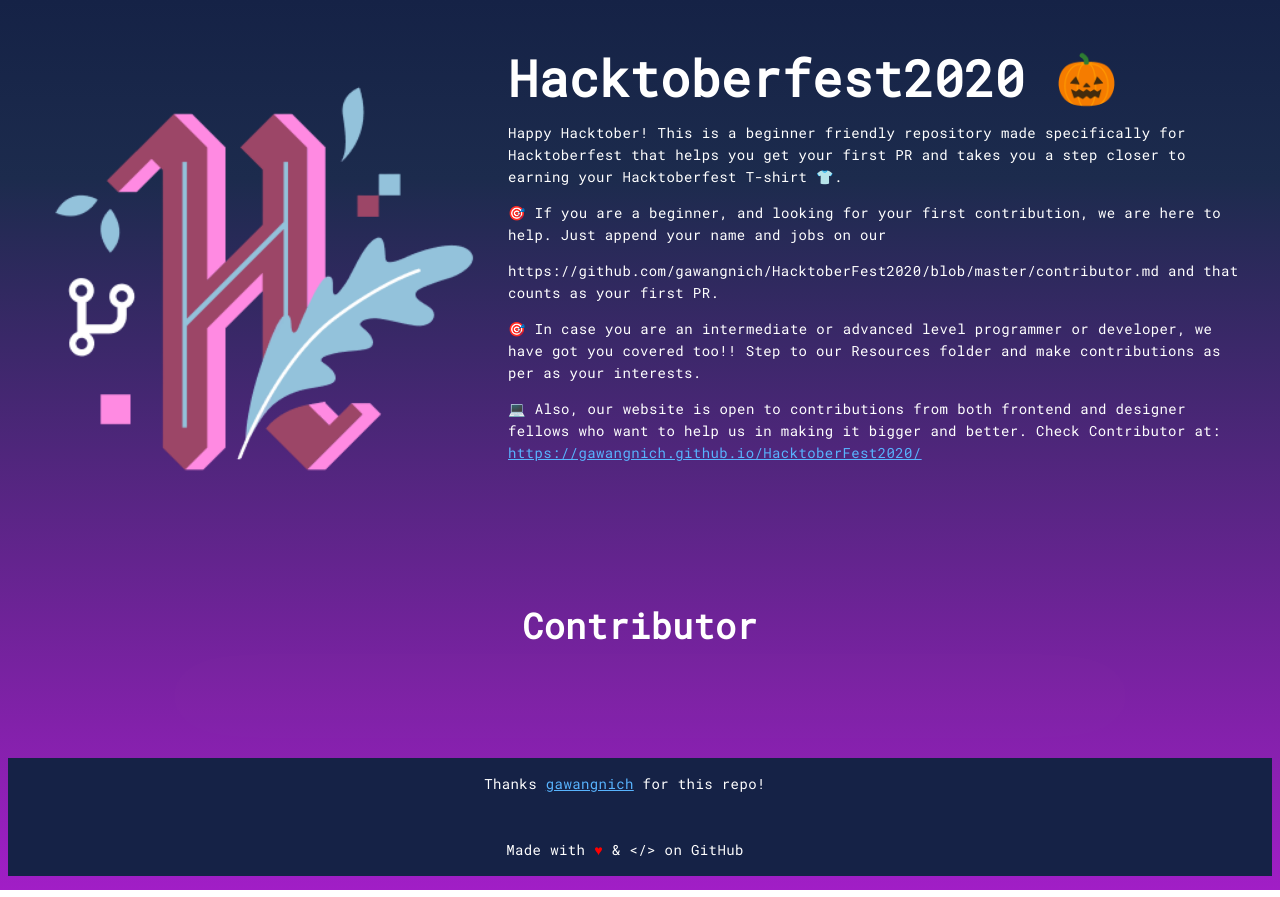
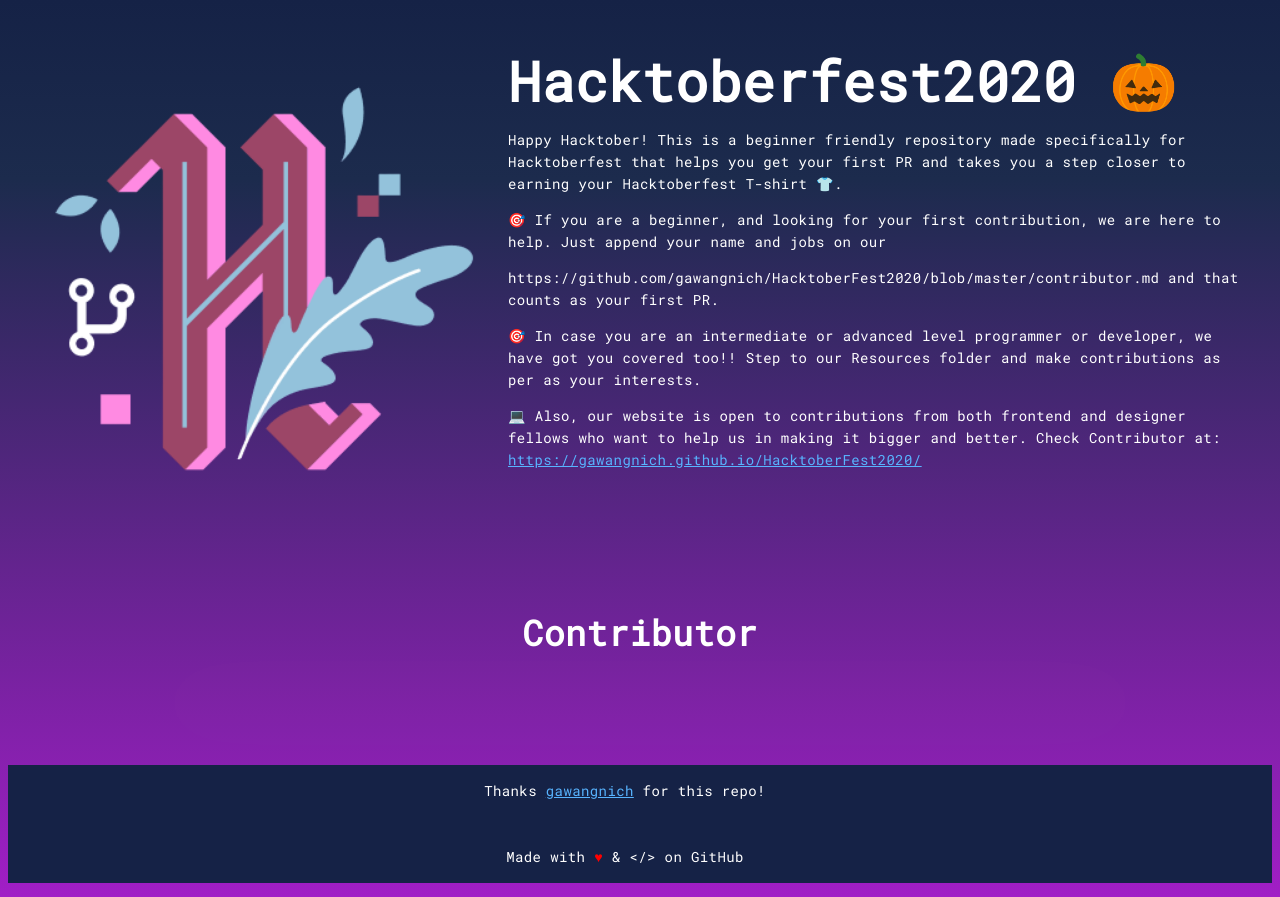
Before and after one commit to gawangnich/HacktoberFest2020, a plain HTML site: page index.html in a window 1280 px wide. Drawn offline with Linux system fonts and the light colour scheme; no server answers.

Commit message:
font-size

```diff
--- a/index.html
+++ b/index.html
@@ -115,7 +115,7 @@
   </head>
   <body>
     <img src="images/ykLQzTnJ_400x400-removebg-preview.png" style="width: 500px; float: left;">
-    <h1 style="font-size: 50px">Hacktoberfest2020 🎃</h1>
+    <h1 style="font-size: 55px">Hacktoberfest2020 🎃</h1>
     <div>
       <p>
           Happy Hacktober! This is a beginner friendly repository made specifically for Hacktoberfest that helps you get your first PR and takes you a step closer to earning your Hacktoberfest T-shirt 👕.
```
